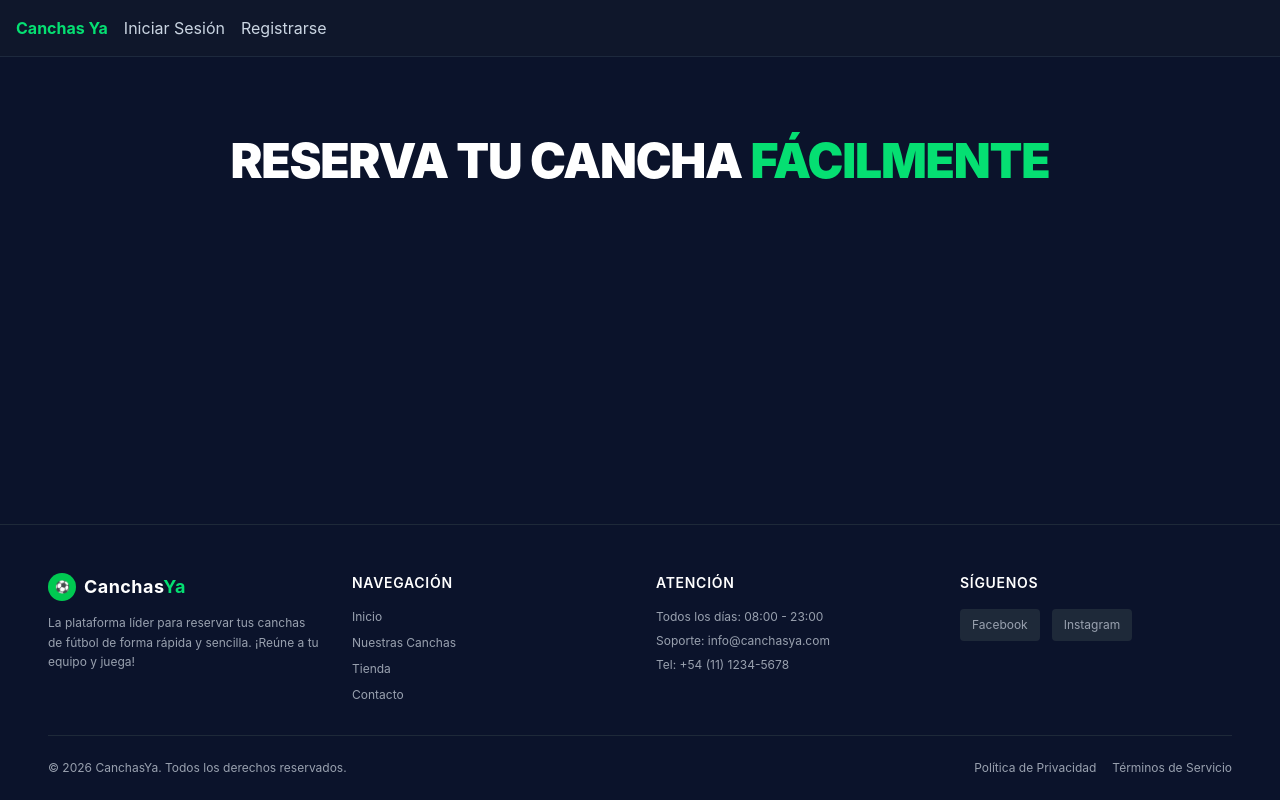
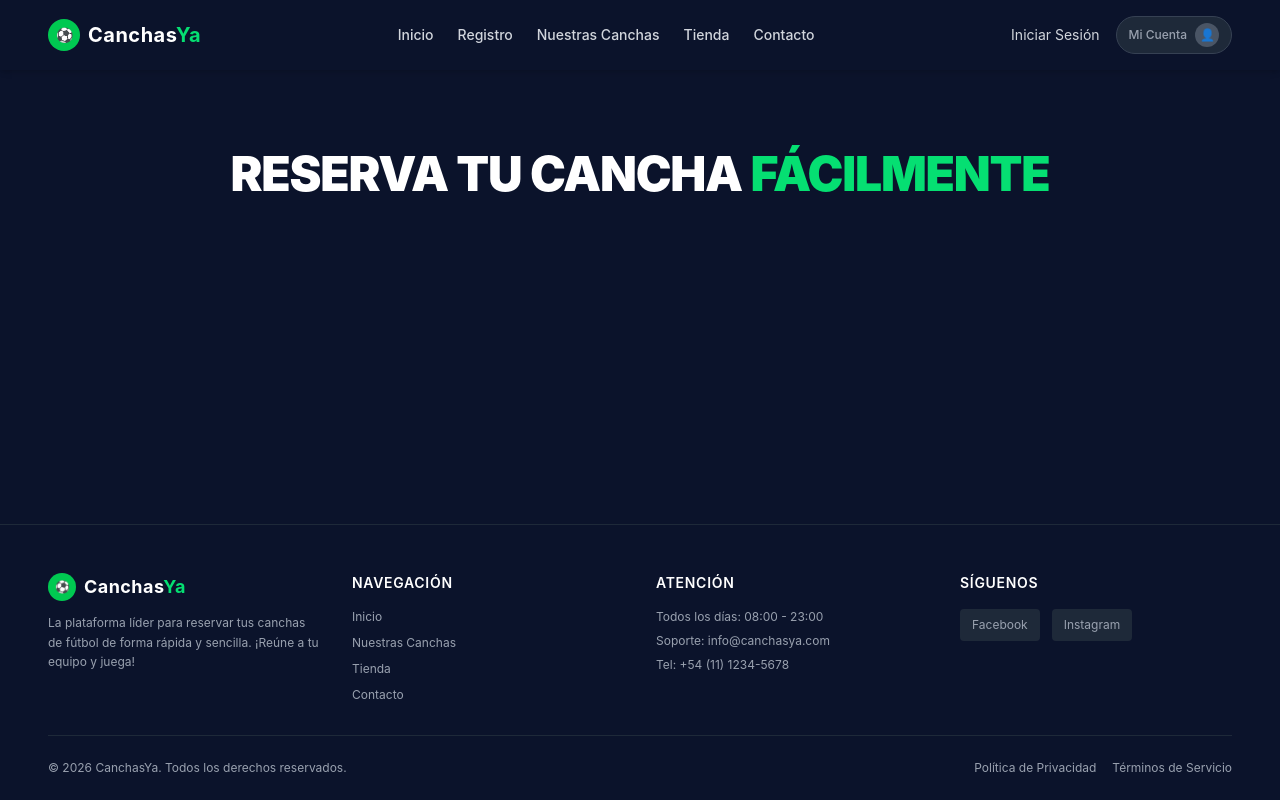
Before and after one commit to Angeln0294/FrontEnd-Alquiler-cancha, a React (Vite) app: page / in a window 1280 px wide. Built offline with nearby package versions, Linux system fonts and the light colour scheme.

Commit message:
fix: reemplaze NavbarMock por navbar real y aplique LayoutPublico

```diff
--- a/src/App.tsx
+++ b/src/App.tsx
@@ -1,36 +1,20 @@
-import React from "react";
-import { BrowserRouter, Routes, Route, Link } from "react-router-dom";
+import { BrowserRouter, Routes, Route } from "react-router-dom";
+import Navbar from "./components/Navbar";
+import Footer from "./components/Footer";
 import Login from "./components/Login";
 import Registro from "./components/Registro";
 import VerificarEmail from "./components/VerificarEmail";
 import PanelAdmin from "./components/PanelAdmin";
-import Footer from "./components/Footer";
 
 
-const NavbarMock = () => (
-  <nav className="p-4 bg-slate-900 border-b border-slate-800 text-white flex gap-4">
-    <Link to="/" className="text-green-400 font-bold">
-      Canchas Ya
-    </Link>
-
-    <Link to="/login" className="text-slate-300 hover:text-white">
-      Iniciar Sesión
-    </Link>
-
-    <Link to="/registro" className="text-slate-300 hover:text-white">
-      Registrarse
-    </Link>
-  </nav>
-);
-
-export default function App(): React.JSX.Element {
+export default function App() {
   return (
     <BrowserRouter>
-      {/* 1. PADRE: Debe tener 'flex flex-col' obligatoriamente para que funcione lo de abajo */}
-      <div className="min-h-screen bg-[#0b132b] flex flex-col">
-        <NavbarMock />
 
-        {/* 2. HIJO: Con 'flex-grow' se estira y empuja al Footer al fondo sin advertencias amarillas */}
+      <div className="min-h-screen bg-[#0b132b] flex flex-col justify-between">
+
+        <Navbar />
+
         <div className="grow">
           <Routes>
             <Route
@@ -54,7 +38,7 @@ export default function App(): React.JSX.Element {
           </Routes>
         </div>
 
-        {/* 3. El Footer se queda firme abajo de todo */}
+
         <Footer />
       </div>
     </BrowserRouter>
```
